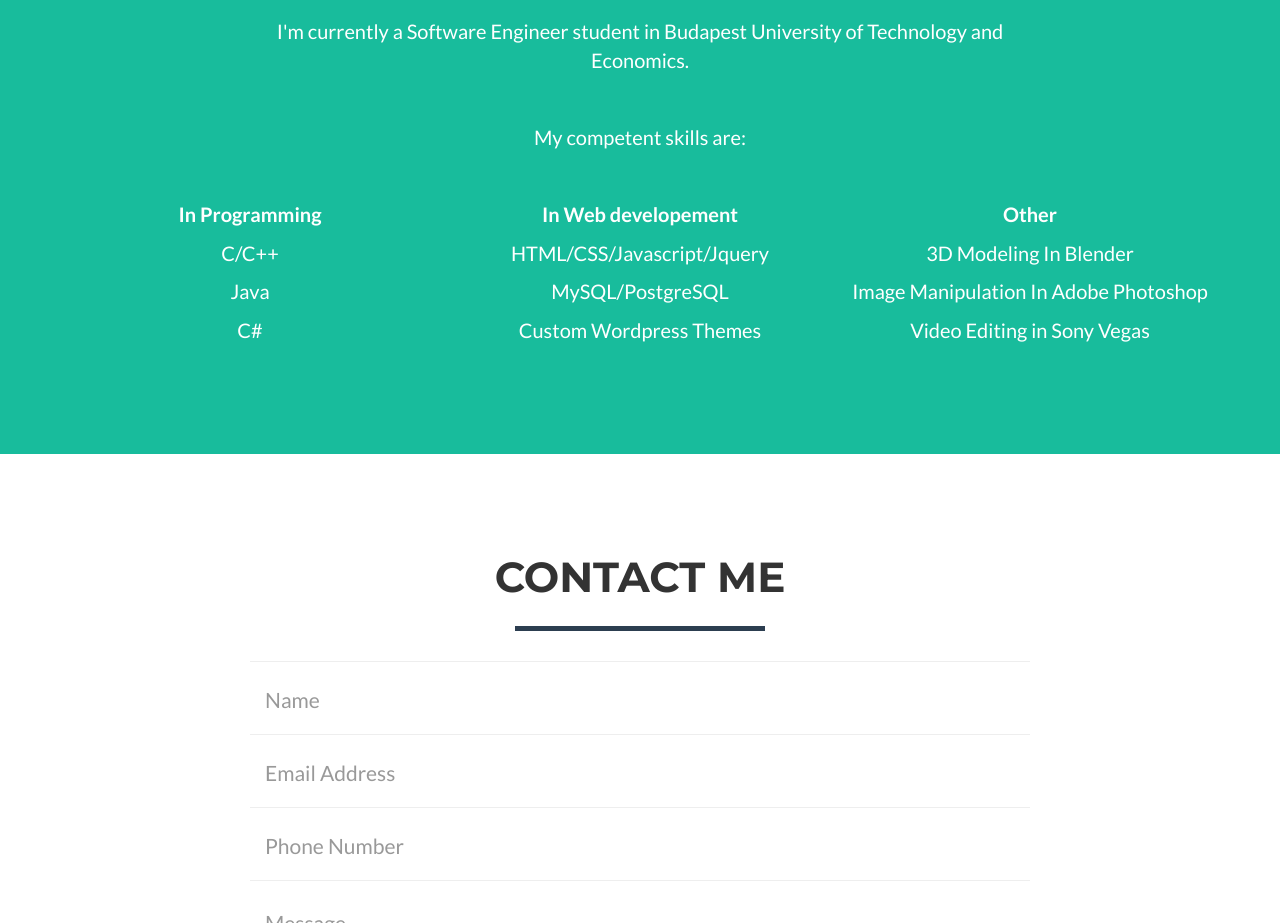
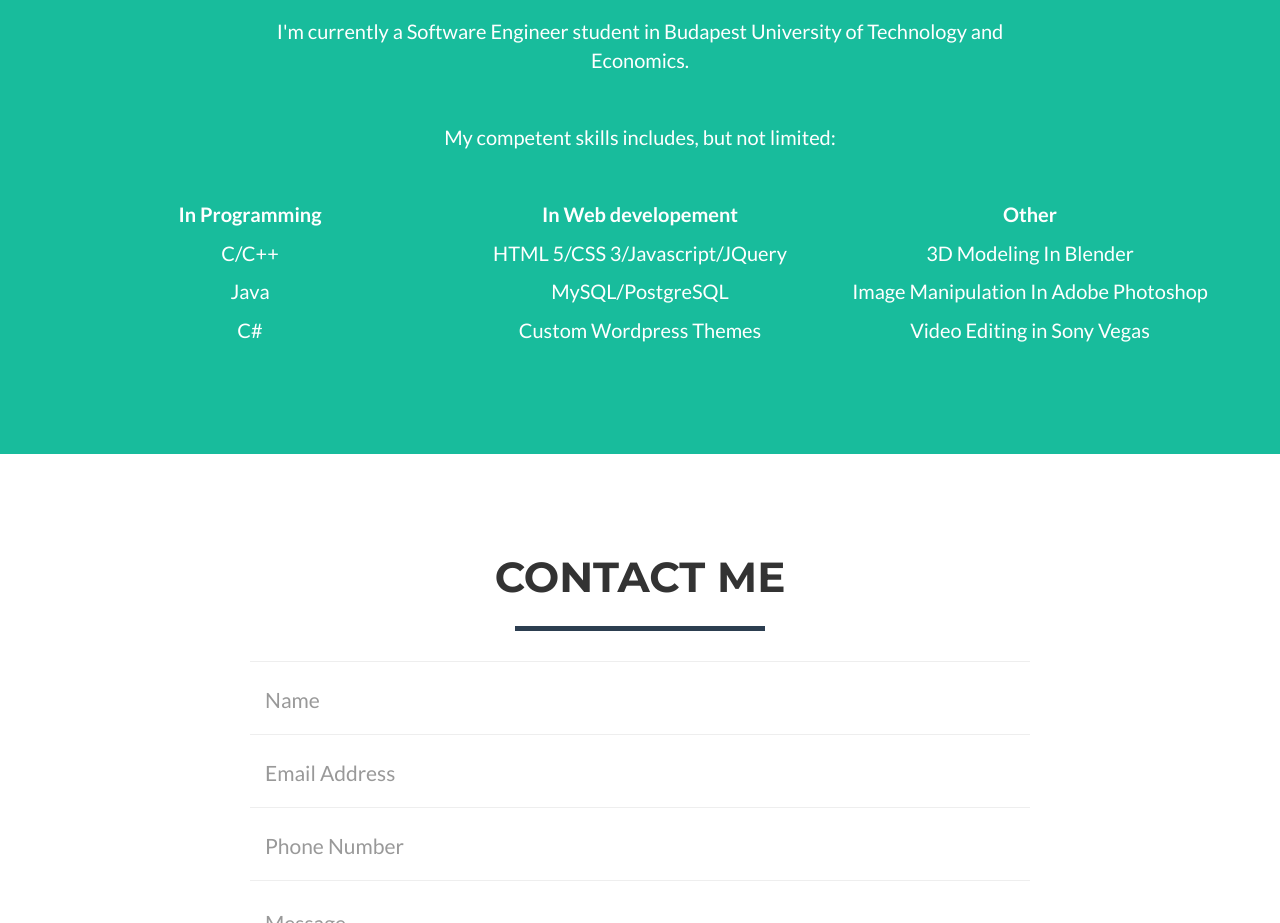
Before and after one commit to poweredbykris/mygithubpage, a website: page index.html in a window 1280 px wide. Shown: the part 2160-3083 px from the top of the page. Drawn offline with nearby package versions, Linux system fonts and the light colour scheme.

Commit message:
-about me fix

```diff
--- a/index.html
+++ b/index.html
@@ -196,7 +196,7 @@
                 <div class="col-lg-8 col-lg-offset-2 text-center">
                 <p>I'm currently a Software Engineer student in Budapest University of Technology and Economics.</p>
                 <p><br></p>
-                <p>My competent skills are:</p>
+                <p>My competent skills includes, but not limited:</p>
                 <p><br></p>
                 </div>
             </div>
@@ -210,7 +210,7 @@
                 </div>
                 <div class="col-lg-4" style="text-align:center;">
                     <p style="font-weight:800;">In Web developement</p>
-                    <p>HTML/CSS/Javascript/Jquery</p>
+                    <p>HTML 5/CSS 3/Javascript/JQuery</p>
                     <p>MySQL/PostgreSQL</p>
                     <p>Custom Wordpress Themes</p>
                 </div>
```
